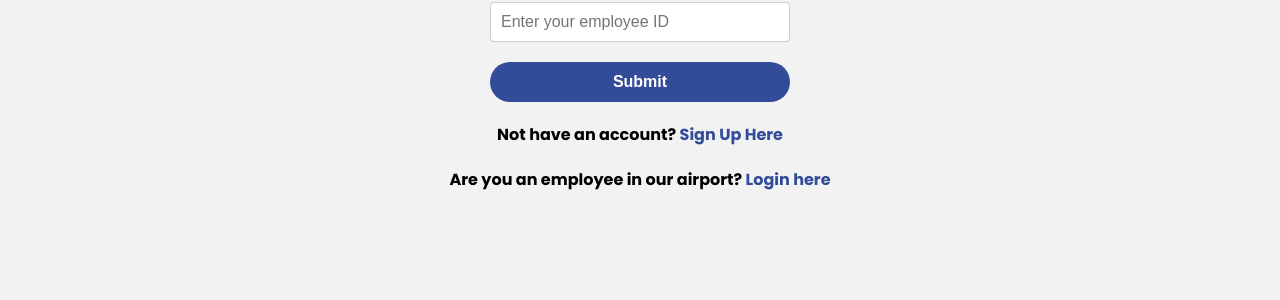
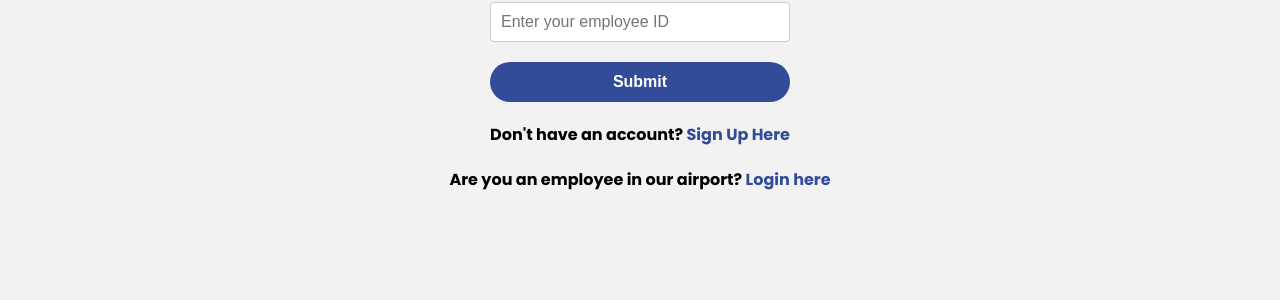
Before and after one commit to NadaHassan0/Airport_website, a Flask app: template AIRPORT/web/final/templates/emp.html in a window 1280 px wide. Shown: the part 186-486 px from the top of the page. Run offline with Flask 3, Linux system fonts and the light colour scheme; the template is opened without the code that fills it, so the values that code supplies are empty.

Commit message:
Update emp.html

```diff
--- a/AIRPORT/web/final/templates/emp.html
+++ b/AIRPORT/web/final/templates/emp.html
@@ -22,7 +22,7 @@
       </form>
     </div>
     <p class="para-2">
-      Not have an account? <a href="signup.html">Sign Up Here</a>
+      Don't have an account? <a href="signup.html">Sign Up Here</a>
     </p>
     <p class="para-2">
       Are you an employee in our airport? <a href="emp.html">Login here</a>
```
